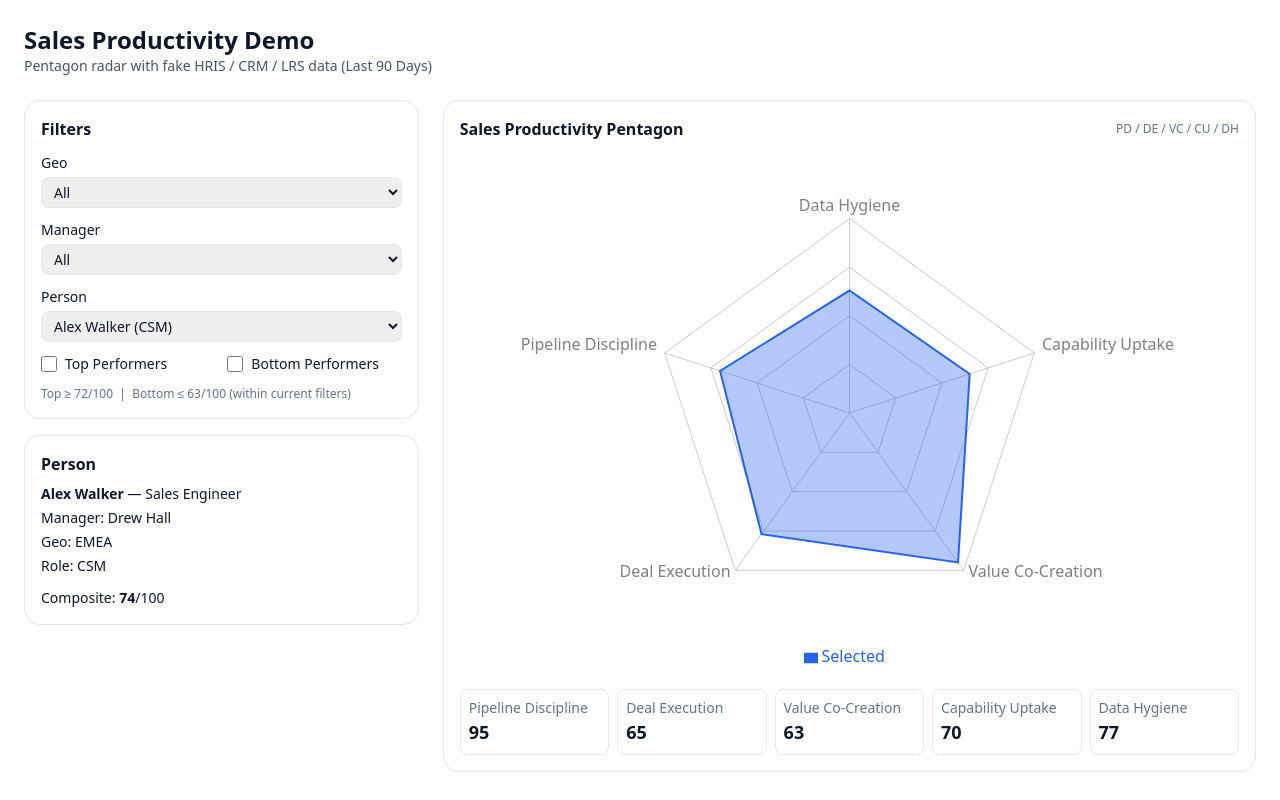
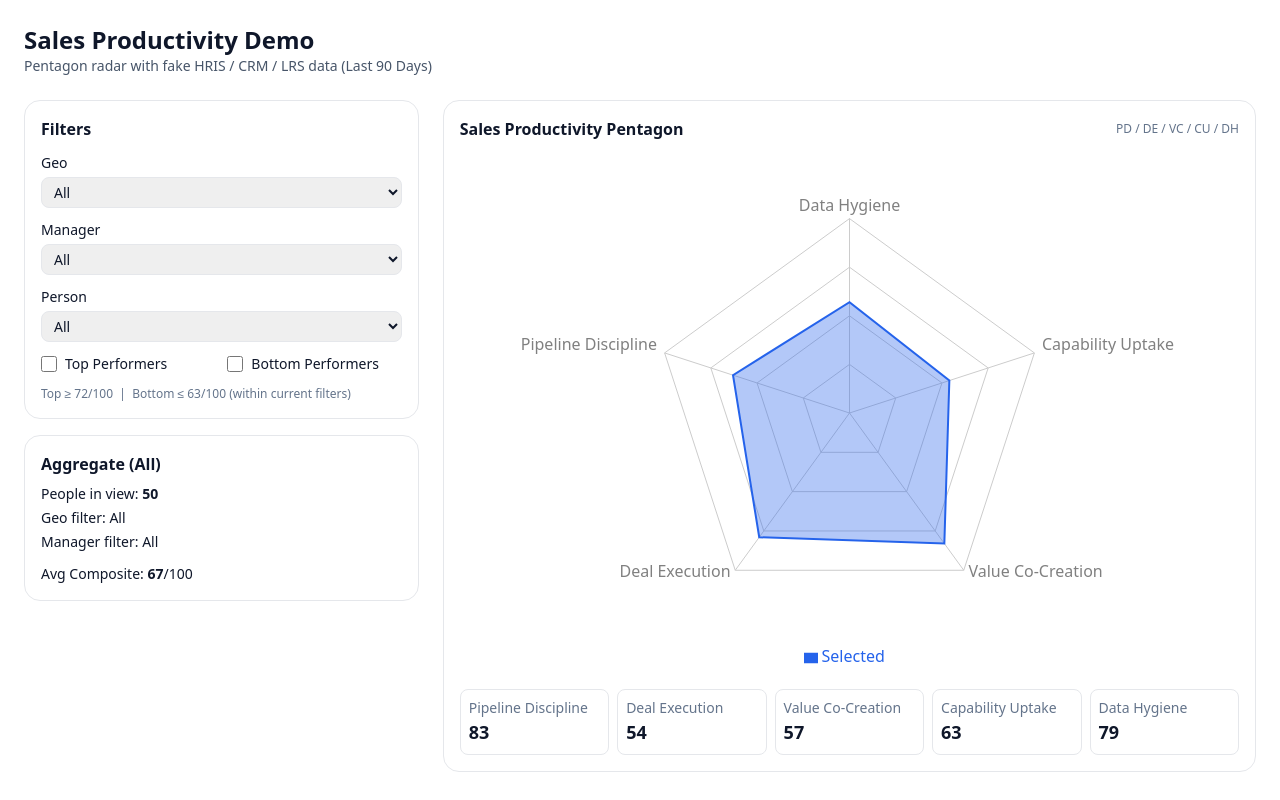
Before and after one commit to ashishvarghese242/sales-productivity-demo, a React (Vite) app: page / in a window 1280 px wide. Built offline with nearby package versions, Linux system fonts and the light colour scheme.

Commit message:
Update App.jsx

```diff
--- a/src/App.jsx
+++ b/src/App.jsx
@@ -147,9 +147,11 @@ export default function App() {
 
   const [geo, setGeo] = useState('All')
   const [manager, setManager] = useState('All')
-  const [personId, setPersonId] = useState(null)
 
-  // NEW: independent toggles
+  // DEFAULT: "All" (aggregate) is selected
+  const [personId, setPersonId] = useState('All')
+
+  // Independent toggles
   const [showTop, setShowTop] = useState(false)
   const [showBottom, setShowBottom] = useState(false)
 
@@ -166,31 +168,36 @@ export default function App() {
       .filter((h) => (manager === 'All' || h.manager_name === manager))
   }, [hris, geo, manager])
 
-  // Ensure a selected person exists within filtered population
+  // Keep selection valid when filters change:
+  // If a specific person falls out of the filtered list, switch to "All".
   useEffect(() => {
-    if (!personId && filteredPeople.length > 0) {
-      setPersonId(filteredPeople[0].person_id)
-    } else if (personId && filteredPeople.length > 0) {
+    if (personId === 'All') return
     const stillVisible = filteredPeople.find((p) => p.person_id === personId)
-      if (!stillVisible) setPersonId(filteredPeople[0].person_id)
-    }
+    if (!stillVisible) setPersonId('All')
   }, [filteredPeople, personId])
 
   const selected = useMemo(
-    () => hris.find((h) => h.person_id === personId),
+    () => (personId === 'All' ? null : hris.find((h) => h.person_id === personId)),
     [hris, personId]
   )
-  const crmRow = useMemo(() => crm.find((c) => c.person_id === personId), [crm, personId])
+  const crmRow = useMemo(
+    () => (personId === 'All' ? null : crm.find((c) => c.person_id === personId)),
+    [crm, personId]
+  )
   const lrsRow = useMemo(
-    () => lrs.consumption.find((c) => c.person_id === personId),
+    () => (personId === 'All' ? null : lrs.consumption.find((c) => c.person_id === personId)),
     [lrs, personId]
   )
 
-  // Selected person's scores
-  const selectedScores = useMemo(
-    () => computeScores(personId, crmRow, lrsRow),
-    [personId, crmRow, lrsRow]
-  )
+  // Selected scores:
+  // - If "All": average across the filteredPeople
+  // - Else: compute for the specific person
+  const selectedScores = useMemo(() => {
+    if (personId === 'All') {
+      return averageScoresForPeople(filteredPeople, crmById, lrsById)
+    }
+    return computeScores(personId, crmRow, lrsRow)
+  }, [personId, filteredPeople, crmById, lrsById, crmRow, lrsRow])
 
   // Determine top/bottom groups (20% each) WITHIN the filtered population
   const { topAvgScores, bottomAvgScores, topCut, bottomCut } = useMemo(() => {
@@ -232,7 +239,6 @@ export default function App() {
 
   // Composite for display
   const selectedComposite = useMemo(() => {
-    if (!selected) return 0
     const s = selectedScores
     const comp =
       (s['Pipeline Discipline'] +
@@ -241,8 +247,8 @@ export default function App() {
         s['Capability Uptake'] +
         s['Data Hygiene']) /
       5
-    return Math.round(comp)
-  }, [selected, selectedScores])
+    return Math.round(comp || 0)
+  }, [selectedScores])
 
   return (
     <div className="min-h-screen p-6 bg-white text-slate-900">
@@ -292,9 +298,11 @@ export default function App() {
                 Person
                 <select
                   className="w-full border rounded-lg px-2 py-1 mt-1"
-                  value={personId || ''}
+                  value={personId || 'All'}
                   onChange={(e) => setPersonId(e.target.value)}
                 >
+                  {/* Permanent "All" option at the top */}
+                  <option value="All">All</option>
                   {filteredPeople.map((p) => (
                     <option key={p.person_id} value={p.person_id}>
                       {p.name} ({p.role_type})
@@ -331,11 +339,23 @@ export default function App() {
             </div>
           </div>
 
-          {/* Person card */}
+          {/* Person/aggregate card */}
+          <div className="p-4 rounded-2xl border">
+            <h3 className="font-semibold mb-2">{personId === 'All' ? 'Aggregate (All)' : 'Person'}</h3>
+            <div className="text-sm space-y-1">
+              {personId === 'All' ? (
+                <>
+                  <div>People in view: <strong>{filteredPeople.length}</strong></div>
+                  <div>Geo filter: {geo}</div>
+                  <div>Manager filter: {manager}</div>
+                  <div className="pt-2">
+                    Avg Composite: <span className="font-semibold">{selectedComposite}</span>/100
+                  </div>
+                </>
+              ) : (
+                <>
                   {selected && (
-            <div className="p-4 rounded-2xl border">
-              <h3 className="font-semibold mb-2">Person</h3>
-              <div className="text-sm space-y-1">
+                    <>
                       <div>
                         <strong>{selected.name}</strong> — {selected.title}
                       </div>
@@ -345,22 +365,28 @@ export default function App() {
                       <div className="pt-2">
                         Composite: <span className="font-semibold">{selectedComposite}</span>/100
                       </div>
+                    </>
+                  )}
+                </>
+              )}
             </div>
           </div>
-          )}
         </div>
 
         {/* RIGHT: Radar */}
         <div className="lg:col-span-2 p-4 rounded-2xl border">
           <div className="flex items-center justify-between mb-3">
             <h2 className="font-semibold">Sales Productivity Pentagon</h2>
-            <div className="text-xs text-slate-500">
-              PD / DE / VC / CU / DH
-            </div>
+            <div className="text-xs text-slate-500">PD / DE / VC / CU / DH</div>
           </div>
 
           <RadarPentagon
-            data={radarData}
+            data={LEVERS.map((l) => ({
+              lever: l,
+              selectedScore: selectedScores[l] || 0,
+              topAvg: showTop && topAvgScores ? topAvgScores[l] : undefined,
+              bottomAvg: showBottom && bottomAvgScores ? bottomAvgScores[l] : undefined,
+            }))}
             showTop={showTop}
             showBottom={showBottom}
           />
```
Lines whose indentation alone changed are shown as unchanged.
